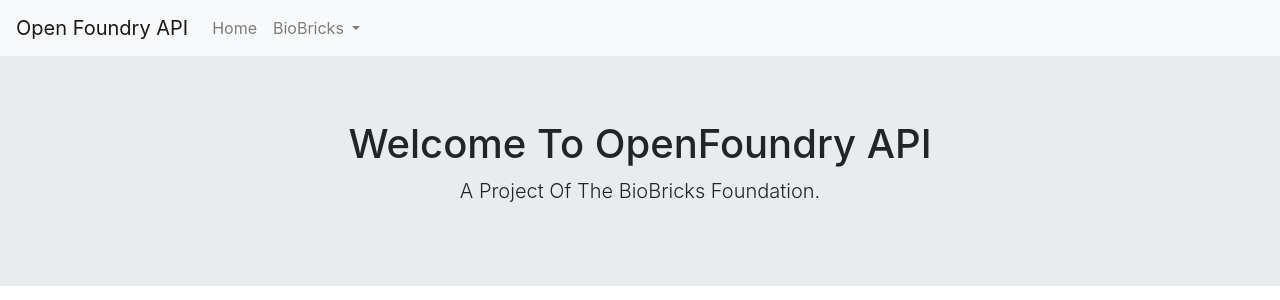
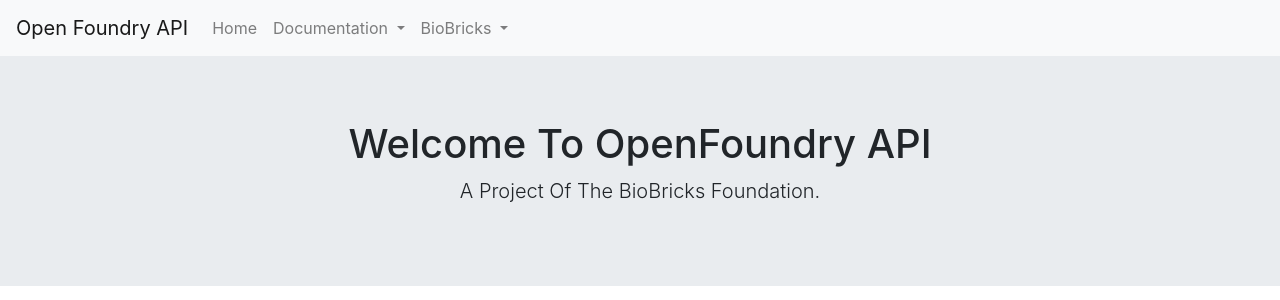
Before and after one commit to biobricks/openfoundry-api, a Flask app: page / in a window 1280 px wide. Shown: the top 300 px of the page. Run offline with Flask 2, Linux system fonts and the light colour scheme; some libraries are stand-ins or nearby versions.

Commit message:
add docs page

```diff
--- a/app/routes.py
+++ b/app/routes.py
@@ -27,10 +27,15 @@
 
 # openfoundry.xyz
 @app.route('/', methods=['GET'])
-@app.route('/index')
 def index():
   title = "Welcome"
   return render_template('index.html', title=title)
+
+# openfoundry.xyz
+@app.route('/api/v1/documentation', methods=['GET'])
+def documentation_version_one():
+  title = "API Version 1 - Documentation"
+  return render_template('docs_v1.html', title=title)
 
 # openfoundry.xyz/api/v1/resources/virtuals/all
 @app.route('/api/v1/resources/virtuals/all', methods=['GET'])
--- a/app/templates/navigation.html
+++ b/app/templates/navigation.html
@@ -7,13 +7,21 @@
     <div class="collapse navbar-collapse" id="primary-navigation">
       <ul class="navbar-nav mr-auto">
         <li class="nav-item">
-          <a class="nav-link" href="/">Home</a>
+          <a class="nav-link" href="{{ url_for('index') }}">Home</a>
         </li>
         <li class="nav-item dropdown">
-          <a class="nav-link dropdown-toggle" href="#" id="navbarDropdown" role="button" data-toggle="dropdown" aria-haspopup="true" aria-expanded="false">
+            <a class="nav-link dropdown-toggle" href="#" id="documentationDropdown" role="button" data-toggle="dropdown" aria-haspopup="true" aria-expanded="false">
+              Documentation
+            </a>
+            <div class="dropdown-menu" aria-labelledby="documentationDropdown">
+              <a class="dropdown-item" target="_blank" href="{{ url_for('documentation_version_one') }}">Version 1 (Current)</a>
+            </div>
+          </li>
+        <li class="nav-item dropdown">
+          <a class="nav-link dropdown-toggle" href="#" id="biobricksDropdown" role="button" data-toggle="dropdown" aria-haspopup="true" aria-expanded="false">
             BioBricks
           </a>
-          <div class="dropdown-menu" aria-labelledby="navbarDropdown">
+          <div class="dropdown-menu" aria-labelledby="biobricksDropdown">
             <a class="dropdown-item" target="_blank" href="https://biobricks.org/">BioBricks</a>
             <div class="dropdown-divider"></div>
             <a class="dropdown-item" target="_blank" href="https://biobricks.org/bionet/">BioNet</a>
```
Also changed, not shown: app/templates/docs_v1.html (added, +9 -0 lines).
